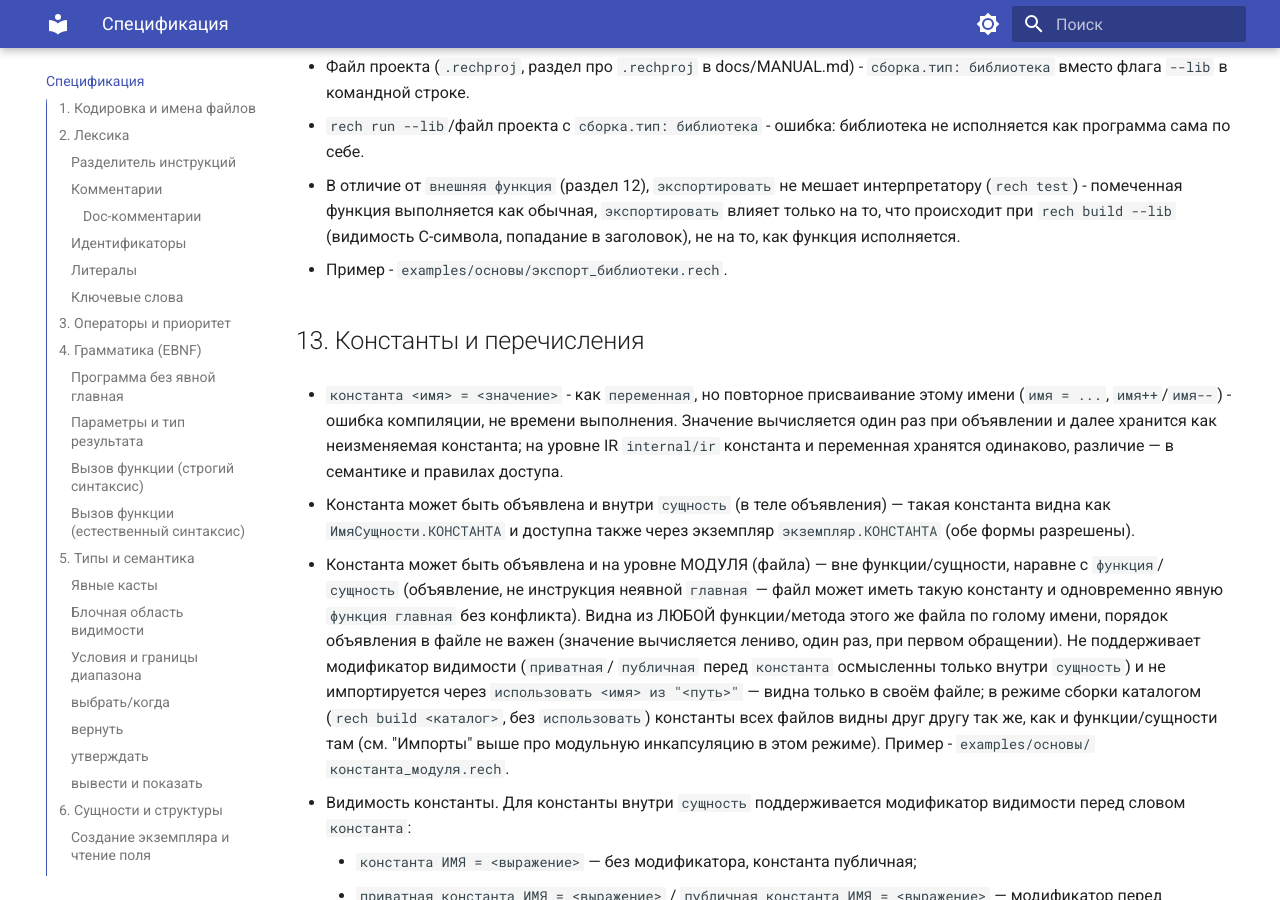
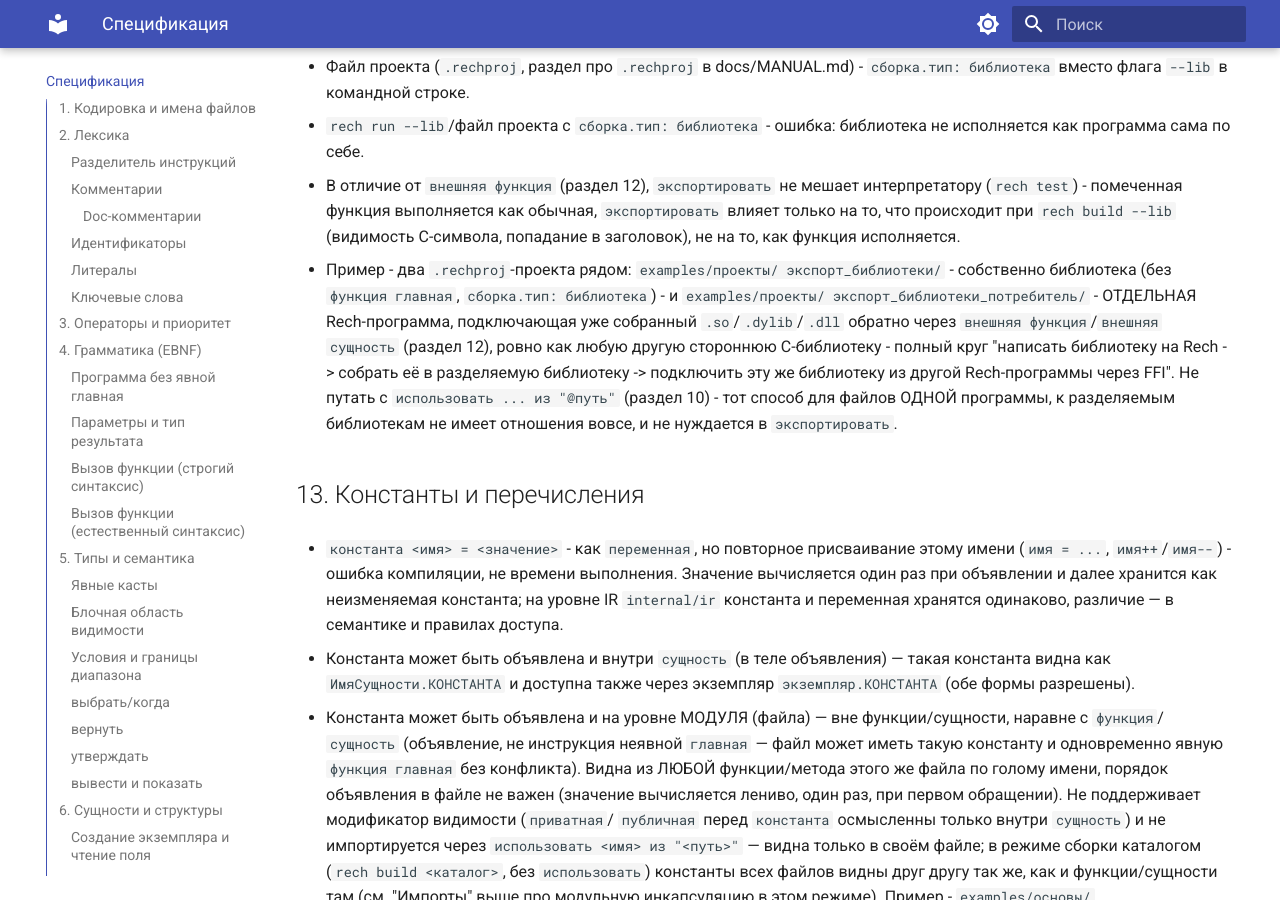
Before and after one commit to IlyaFeoktistov/Rech, an MkDocs documentation site: the page built from docs/SPEC.md, in a window 1280 px wide and 900 px high, scrolled down 39960 px. Built offline with MkDocs 1.6.1 and Material for MkDocs 9.7.7, drawn with Linux system fonts in a browser that asks for light colours.

Commit message:
Пример экспорта библиотеки: полный круг Rech -> .so -> Rech через FFI
examples/основы/экспорт_библиотеки.rech заменён двумя .rechproj-проектами:
экспорт_библиотеки/ (сама библиотека, тип: библиотека, без главная) и
экспорт_библиотеки_потребитель/ (отдельная Rech-программа, подключает уже
собранный .so обратно через внешняя функция/внешняя сущность) - именно то,
для чего экспортировать задумана, не использовать/@путь (это для файлов
одной программы).

check_examples.sh: LIBRARY_PATH/LD_LIBRARY_PATH от уже собранной
"тип: библиотека" передаются следующим проверяемым проектам - без
системной установки .so.

```diff
--- a/docs/SPEC.md
+++ b/docs/SPEC.md
@@ -2085,7 +2085,17 @@ Rech, а вызов кода на Rech из C/C++/Python (ctypes)/Go (cgo) и т
     обычная, `экспортировать` влияет только на то, что происходит при
     `rech build --lib` (видимость C-символа, попадание в заголовок), не на
     то, как функция исполняется.
-- Пример - `examples/основы/экспорт_библиотеки.rech`.
+- Пример - два `.rechproj`-проекта рядом: `examples/проекты/
+  экспорт_библиотеки/` - собственно библиотека (без `функция главная`,
+  `сборка.тип: библиотека`) - и `examples/проекты/
+  экспорт_библиотеки_потребитель/` - ОТДЕЛЬНАЯ Rech-программа,
+  подключающая уже собранный `.so`/`.dylib`/`.dll` обратно через `внешняя
+  функция`/`внешняя сущность` (раздел 12), ровно как любую другую стороннюю
+  C-библиотеку - полный круг "написать библиотеку на Rech -> собрать её в
+  разделяемую библиотеку -> подключить эту же библиотеку из другой
+  Rech-программы через FFI". Не путать с `использовать ... из "@путь"`
+  (раздел 10) - тот способ для файлов ОДНОЙ программы, к разделяемым
+  библиотекам не имеет отношения вовсе, и не нуждается в `экспортировать`.
 
 ## 13. Константы и перечисления
 
```
Also changed, not shown: 6 other files.
